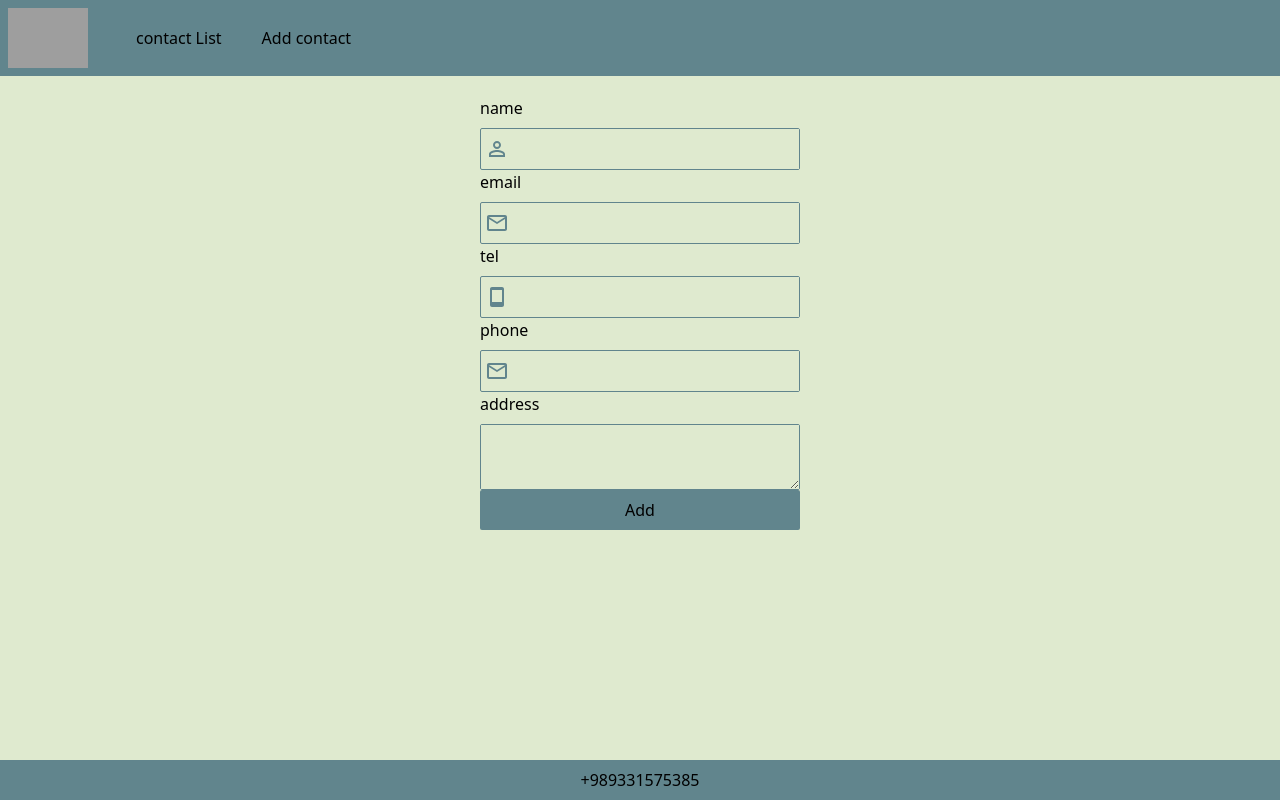
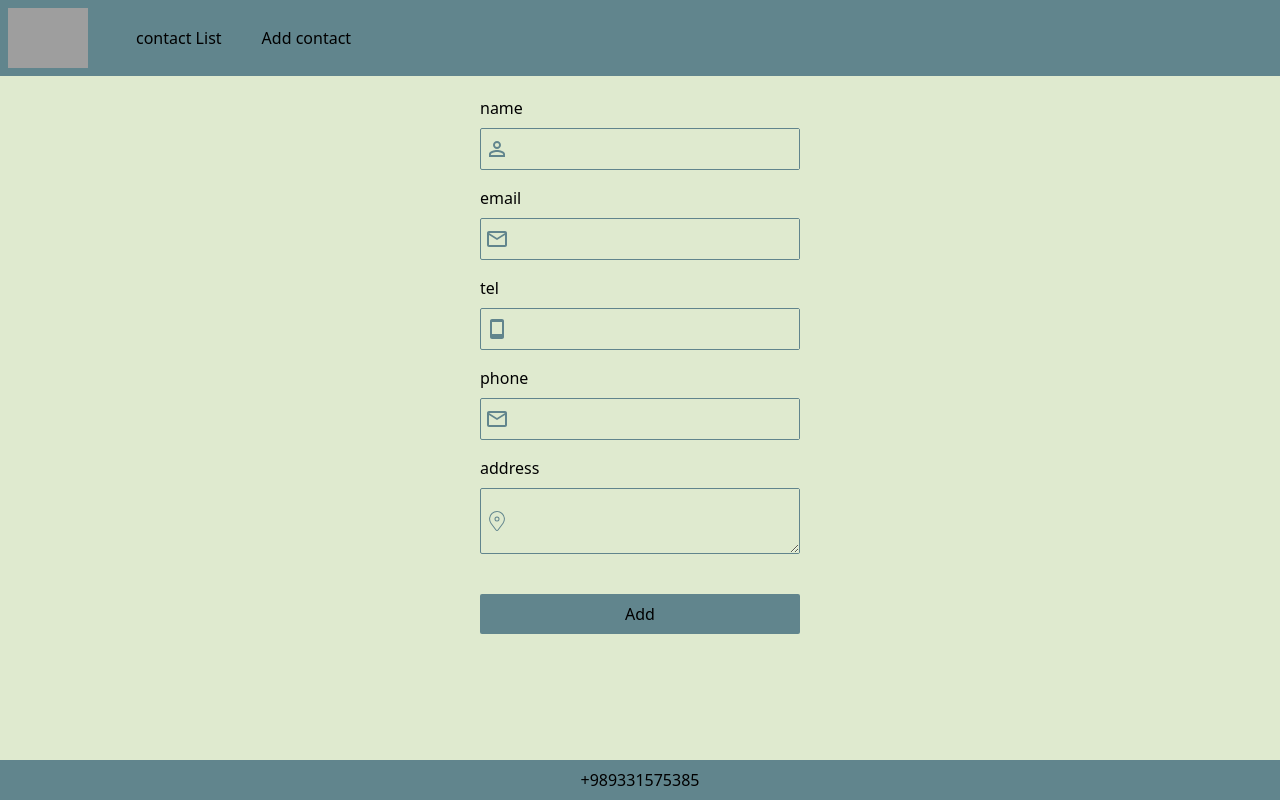
Before and after one commit to Arman-Abbasian/contact_list_with_redux_reduxToolkit_useContext_useReducer_Async, a React (Create React App) app: page /add in a window 1280 px wide. Built offline with nearby package versions, Linux system fonts and the light colour scheme; data requests are answered from the project's data file; grey boxes are pictures that could not be loaded.

Commit message:
make some change in design

```diff
--- a/server/db.json
+++ b/server/db.json
@@ -22,6 +22,22 @@
       "email": "abasian.arman@yahoo.com",
       "id": 7,
       "info": "Lorem ipsum dolor sit amet, consectetur adipiscing elit, sed do eiusmod tempor incididunt ut labore et dolore magna aliqua. Ut enim ad minim veniam, quis nostrud exercitation ullamco laboris nisi ut aliquip ex ea commodo consequat. Duis aute irure dolor in reprehenderit in voluptate velit esse cillum dolore eu fugiat nulla pariatur. Excepteur sint occaecat cupidatat non proident, sunt in culpa qui officia deserunt mollit anim id est laborum."
+    },
+    {
+      "name": "آرمان عباسیان",
+      "email": "kabianpour@yahoo.com",
+      "tel": "0933322",
+      "phone": "0989331575385",
+      "address": "sfseeddese",
+      "id": 8
+    },
+    {
+      "name": "آرمان عباسیان",
+      "email": "kabianpour@yahoo.com",
+      "tel": "0933322",
+      "phone": "0989331575385",
+      "address": "sfseeddese",
+      "id": 9
     }
   ]
 }
--- a/src/App.js
+++ b/src/App.js
@@ -29,8 +29,7 @@ function App() {
       toast.error(err.message);
     }
   }
-  const addHandler=async(e,formValues)=>{
-    e.preventDefault();
+  const addHandler=async(formValues)=>{
     try {
       await axios.post(`http://localhost:4000/contacts`,formValues);
       toast.success("contact added successfully");
@@ -55,7 +54,7 @@ function App() {
         <Layout>
           <div className="flex flex-col gap-2 mb-12 container max-w-md mx-auto">
           <Routes>
-            <Route path='/add' element={<AddContact submitHandler={addHandler} />} />
+            <Route path='/add' element={<AddContact addHandler={addHandler} />} />
             <Route path='/' element={<Contacts contacts={contacts} deleteHandler={deleteHandler} />}/>
             <Route path='/contact/:id' element={<ContactDetail contacts={contacts} deleteHandler={deleteHandler} />}/>
             <Route path='/edit/:id' element={<EditContact updateHandler={updateHandler} />}/>
--- a/src/common/Input.jsx
+++ b/src/common/Input.jsx
@@ -1,9 +1,9 @@
 const Input = ({name,type="text",formik,logo}) => {
     return (
-        <>
+        <div className="mb-4">
         <div className="flex flex-col gap-2 justify-center items-center w-full relative overflow-hidden">
             <label className="flex w-full" htmlFor={`${name}`}>{`${name}`}</label>
-            <div className="border border-primary-4 rounded-sm flex items-center w-full">
+            <div className= {`${formik.errors[name] && formik.touched[name]?'border border-red-600':`border border-primary-4`} rounded-sm flex items-center w-full`}>
             {logo}
             <input className="form-input px-4 py-2 flex-1 bg-primary-1 focus:outline-none" type={type} id={`${name}`}  name={`${name}`} {...formik.getFieldProps({name})} />
             </div>
@@ -11,8 +11,8 @@ const Input = ({name,type="text",formik,logo}) => {
 
         </div>
 
-        <div>{formik.errors[name] && formik.touched[name] && <p className="text-red-600">{formik.errors[name]}</p>}</div>
-        </>
+        <div>{formik.errors[name] && formik.touched[name] && <p className="text-primary-5">{formik.errors[name]}</p>}</div>
+        </div>
      );
 }
 
--- a/src/common/Textarea.jsx
+++ b/src/common/Textarea.jsx
@@ -3,15 +3,13 @@ const Textarea = ({name,type="text",formik,logo}) => {
         <>
         <div className="flex flex-col gap-2 justify-center items-center w-full relative overflow-hidden">
             <label className="flex w-full" htmlFor={`${name}`}>{`${name}`}</label>
-            <div className="border border-primary-4 rounded-sm flex items-center w-full">
+            <div className= {`${formik.errors[name] && formik.touched[name]?'border border-red-600':`border border-primary-4`} rounded-sm flex items-center w-full`}>
             {logo}
             <textarea className="form-input px-4 py-2 flex-1 bg-primary-1 focus:outline-none" type={type} id={`${name}`}  name={`${name}`} {...formik.getFieldProps({name})}></textarea>
             </div>
-
-
         </div>
 
-        <div>{formik.errors[name] && formik.touched[name] && <p className="text-red-600">{formik.errors[name]}</p>}</div>
+        <div>{formik.errors[name] && formik.touched[name] && <p className="text-primary-5">{formik.errors[name]}</p>}</div>
         </>
      );
 }
--- a/src/components/functional/AddContact.jsx
+++ b/src/components/functional/AddContact.jsx
@@ -4,19 +4,22 @@ import * as Yup from 'yup';
 import { MdPersonOutline } from "react-icons/md";
 import { MdOutlineEmail } from "react-icons/md";
 import { BiMobile } from "react-icons/bi";
+import { CiLocationOn } from "react-icons/ci";
 import Textarea from "../../common/Textarea";
 
-const AddContact = () => {
-    const initialValues={name:"",email:"",telNumber:"",phoneNumber:"",address:""};
-    const onSubmit=(values)=>{
+const AddContact = ({addHandler}) => {
+    const initialValues={name:"",email:"",tel:"",phone:"",address:""};
+    const onSubmit=(values, { resetForm })=>{
         console.log(values);
+        addHandler(values);
+        resetForm()
     }
     const phoneRegExp = /^((\\+[1-9]{1,4}[ \\-]*)|(\\([0-9]{2,3}\\)[ \\-]*)|([0-9]{2,4})[ \\-]*)*?[0-9]{3,4}?[ \\-]*[0-9]{3,4}?$/
 const validationSchema=Yup.object({
     name:Yup.string().required('name is required').min(6,"min character is 6"),
     email:Yup.string().email('the input is not an email').required('email is required'),
-    telNumber:Yup.string().required('tel number is required').matches(phoneRegExp, 'Phone number is not valid'),
-    phoneNumber: Yup.string().required("phone number is required").matches(phoneRegExp, 'Phone number is not valid'),
+    tel:Yup.string().required('tel number is required').matches(phoneRegExp, 'Phone number is not valid'),
+    phone: Yup.string().required("phone number is required").matches(phoneRegExp, 'Phone number is not valid'),
     address:Yup.string().required('address is required').min(10,"min character is 10"),
 });
 const formik=useFormik({initialValues,onSubmit,validationSchema,validateOnMount:true});
@@ -31,8 +34,8 @@ console.log(formik.isValid);
                 <Input name='email'  formik={formik} logo={<MdOutlineEmail className="w-6 h-6 text-primary-4 ml-1" />}/>
                 <Input name='tel' formik={formik} logo={<BiMobile  className="w-6 h-6 text-primary-4 ml-1" />} />
                 <Input name='phone'  formik={formik} logo={<MdOutlineEmail className="w-6 h-6 text-primary-4 ml-1" />}/>
-                <Textarea name='address'  formik={formik} />
-                <button className="w-full p-2 rounded-sm bg-primary-4" type="submit">Add</button>
+                <Textarea name='address'  formik={formik} logo={<CiLocationOn className="w-6 h-6 text-primary-4 ml-1" />} />
+                <button className="w-full p-2 rounded-sm bg-primary-4 mt-10" type="submit">Add</button>
 
             </form>
         </div>
```
